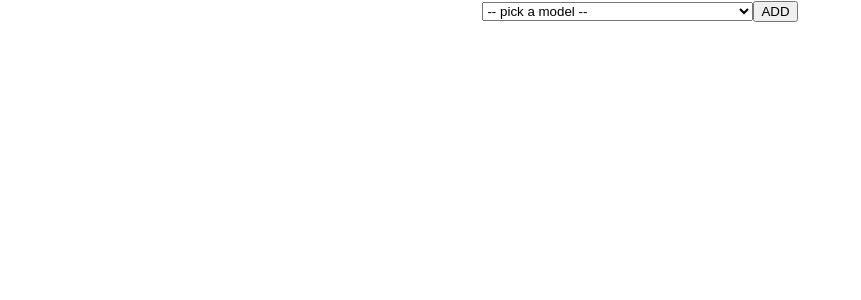
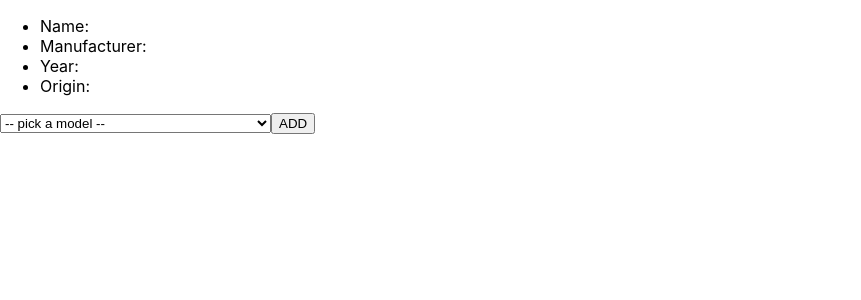
Before and after one commit to Im-perfect/computer-model-redux, a React (Create React App) app: page / in a window 1280 px wide. Both pictures are taken after a click on the button "ADD". Shown: the top 300 px of the page, without its empty margins (0-861 px from the left). Built offline with nearby package versions, Linux system fonts and the light colour scheme.

Commit message:
Finish step 4 & 5 - handle ADD action and display the added models

```diff
--- a/src/App.js
+++ b/src/App.js
@@ -1,6 +1,7 @@
 import React from "react";
 import "./App.css";
 import { connect } from "react-redux";
+import ModelDetails from "./modelDetails";
 
 class App extends React.Component {
   state = {
@@ -27,7 +28,13 @@ class App extends React.Component {
 
   render() {
     return (
-      <div className="App">
+      <div>
+        {this.props.addedComputers.length
+          ? this.props.addedComputers.map(model => (
+              <ModelDetails model={model} />
+            ))
+          : ""}
+
         <select
           onChange={this.updateSelection}
           value={`${this.state.selectedComputer.name} (${this.state.selectedComputer.year})`}
--- /dev/null
+++ b/src/modelDetails.js
@@ -0,0 +1,16 @@
+import React from "react";
+
+export default class ModelDetails extends React.Component {
+  render() {
+    return (
+      <div>
+        <ul>
+          <li>Name: {this.props.model.name}</li>
+          <li>Manufacturer: {this.props.model.manufacturer}</li>
+          <li>Year: {this.props.model.year}</li>
+          <li>Origin: {this.props.model.origin}</li>
+        </ul>
+      </div>
+    );
+  }
+}
```
